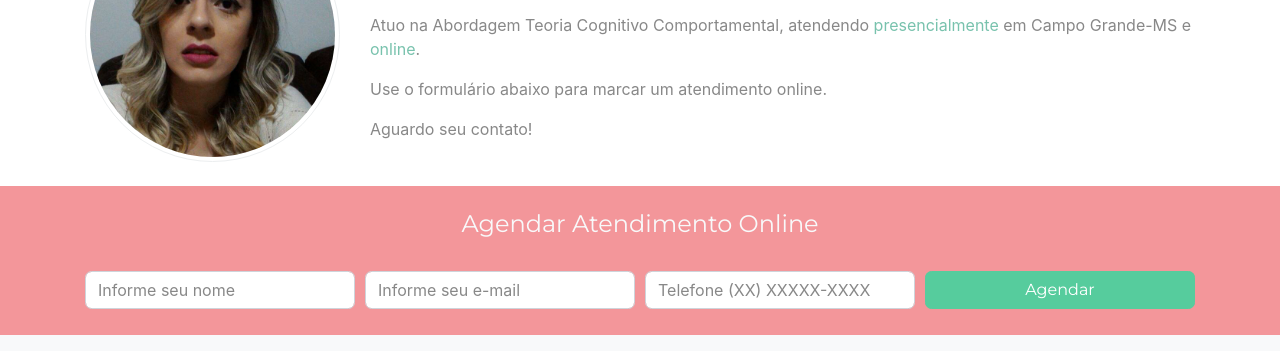
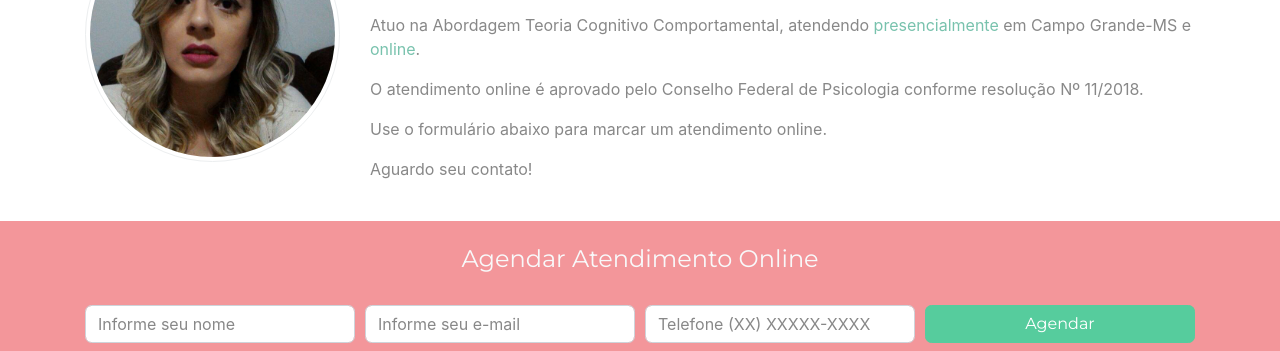
Before and after one commit to psicologaligiaarraes/psicologaligiaarraes.github.io, a plain HTML site: page index.html in a window 1280 px wide. Shown: the part 449-800 px from the top of the page. Drawn offline with Linux system fonts and the light colour scheme; a script that the page names is missing.

Commit message:
at online

```diff
--- a/index.html
+++ b/index.html
@@ -118,6 +118,7 @@
                 <p>Atuo na Abordagem Teoria Cognitivo Comportamental, atendendo <a href="atendimento-presencial">presencialmente</a> em Campo Grande-MS e <a href="psicologo-online">online</a>.
                 <!-- <br>Quer saber mais sobre os atendimentos? <a href="psicologo-online">clique aqui</a> -->
                 </p>
+                <p>O atendimento online é aprovado pelo Conselho Federal de Psicologia conforme resolução Nº 11/2018.</p>
 
                 <!-- <div class="row">
                   <div class="col-sm-6">
```
